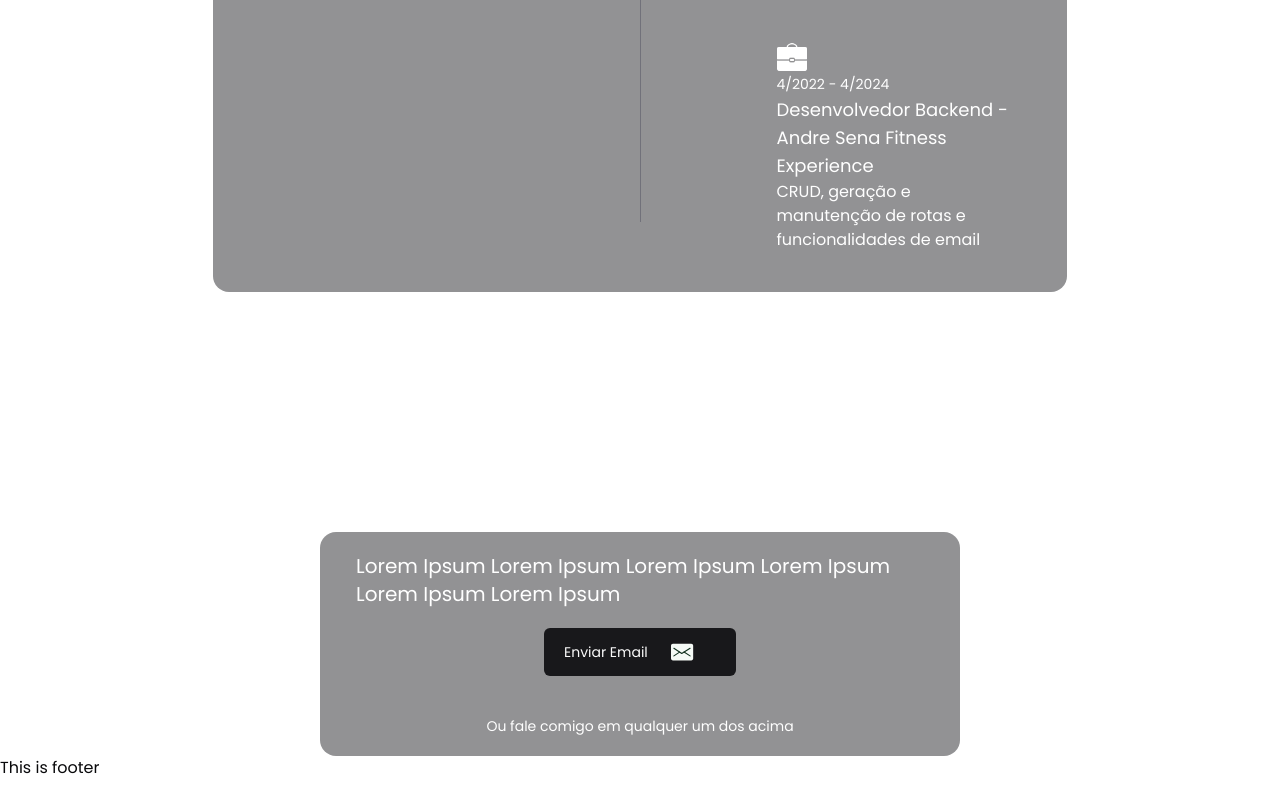
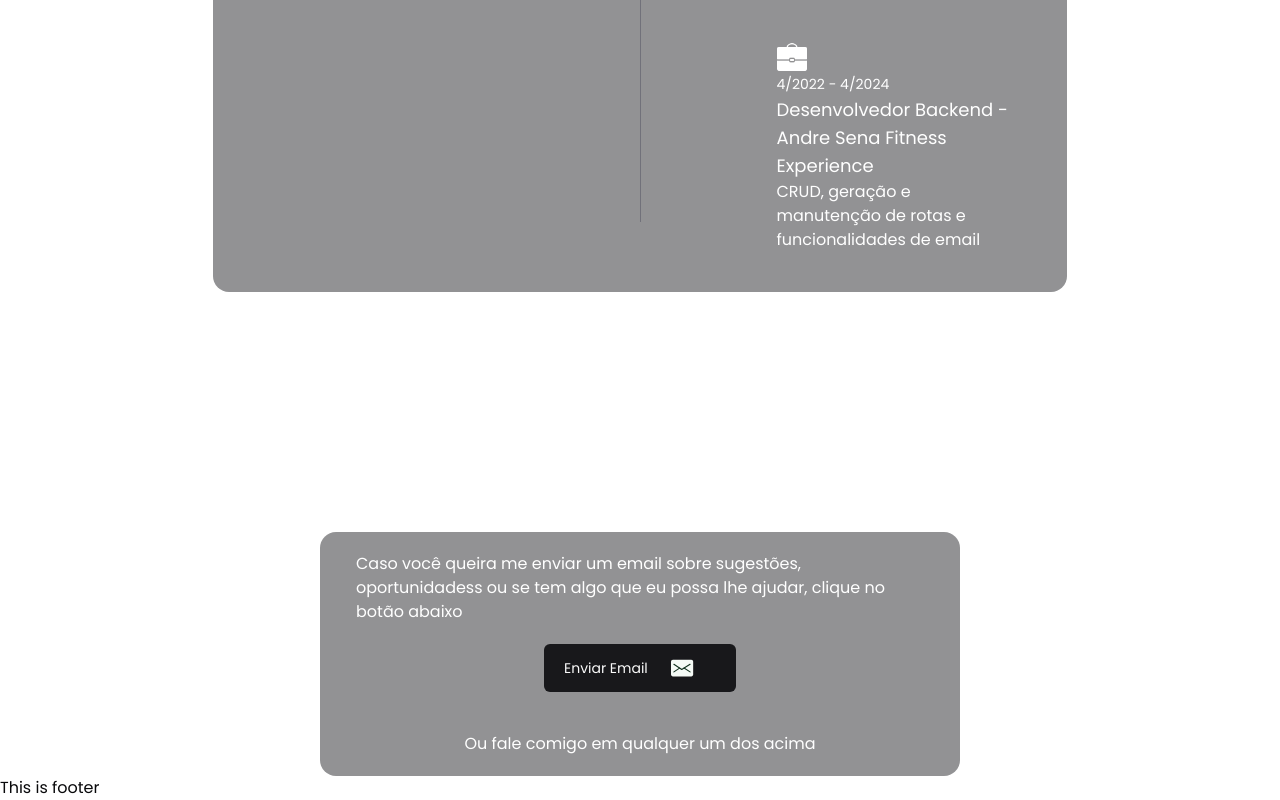
Before and after one commit to rdias66/next-portfolio, a Next.js app: page / in a window 1280 px wide. Shown: the part 3206-4006 px from the top of the page. Built offline with nearby package versions, Linux system fonts and the light colour scheme.

Commit message:
contact section done

```diff
--- a/src/app/data/texts-EN.tsx
+++ b/src/app/data/texts-EN.tsx
@@ -117,7 +117,7 @@ const TextsEN = () => {
   const contactTexts = {
     title: 'Contact',
     contactText:
-      'Lorem Ipsum Lorem Ipsum Lorem Ipsum Lorem Ipsum Lorem Ipsum Lorem Ipsum',
+      'In case you want to email me regarding sugestions, oportunities or if there is something I can help you with, you can click on the button below',
     buttonText: 'Send Email',
     bottomContactText: 'Or contact me in any of the above',
   }
--- a/src/app/data/texts-PT.tsx
+++ b/src/app/data/texts-PT.tsx
@@ -117,7 +117,7 @@ const TextsPT = () => {
   const contactTexts = {
     title: 'Contato',
     contactText:
-      'Lorem Ipsum Lorem Ipsum Lorem Ipsum Lorem Ipsum Lorem Ipsum Lorem Ipsum',
+      'Caso você queira me enviar um email sobre sugestões, oportunidadess ou se tem algo que eu possa lhe ajudar, clique no botão abaixo',
     buttonText: 'Enviar Email',
     bottomContactText: 'Ou fale comigo em qualquer um dos acima',
   }
--- a/src/app/sections/contact.tsx
+++ b/src/app/sections/contact.tsx
@@ -36,7 +36,9 @@ export function Contact({ LanguageTextData }: any) {
       <h1 className=" text-4xl p-5 font-semibold">{LanguageTextData.title}</h1>
       <div className="mx-auto px-4 w-3/6 bg-zinc-800 bg-opacity-50 rounded-2xl">
         <div className="flex flex-col">
-          <p className=" text-xl p-5 mx-auto">{LanguageTextData.contactText}</p>
+          <p className=" text-base p-5 mx-auto">
+            {LanguageTextData.contactText}
+          </p>
           <Button
             className="flex items-center w-48 h-12 p-5 mb-5 mx-auto"
             onMouseEnter={handleMouseEnter}
@@ -55,7 +57,7 @@ export function Contact({ LanguageTextData }: any) {
             <Socials />
           </div>
 
-          <h3 className=" text-sm p-5 mx-auto">
+          <h3 className=" text-base p-5 mx-auto">
             {LanguageTextData.bottomContactText}
           </h3>
         </div>
```
